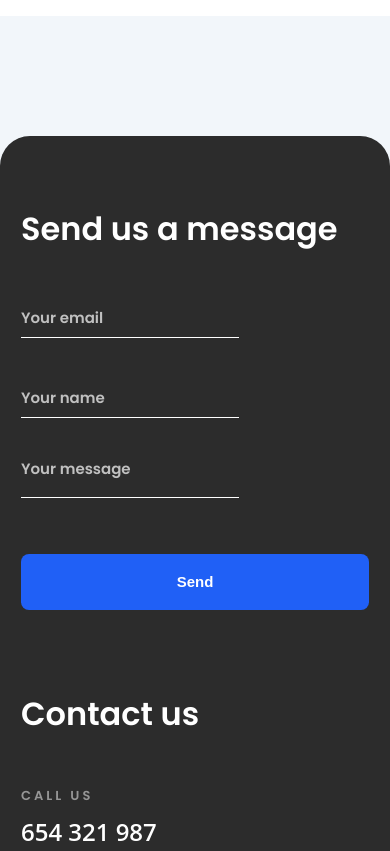
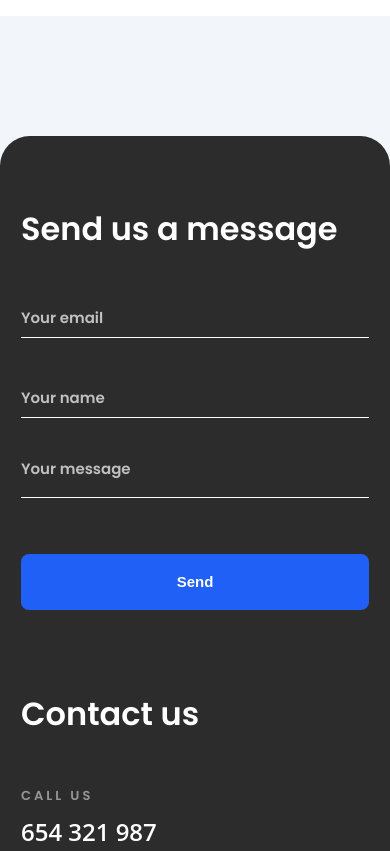
Before and after one commit to Sergey-Kovyazin/dia-landing, a website built with Parcel: page src/index.html in a window 390 px wide. Shown: the part 6510-7361 px from the top of the page. Built offline with nearby package versions, Linux system fonts and the light colour scheme.

Commit message:
form input size on mobile

```diff
--- a/src/styles/blocks/send-message.scss
+++ b/src/styles/blocks/send-message.scss
@@ -26,7 +26,7 @@
     }
 
     @include mobile {
-      width: 218px;
+      width: 100%;
       margin-bottom: 40px;
     }
 
```
